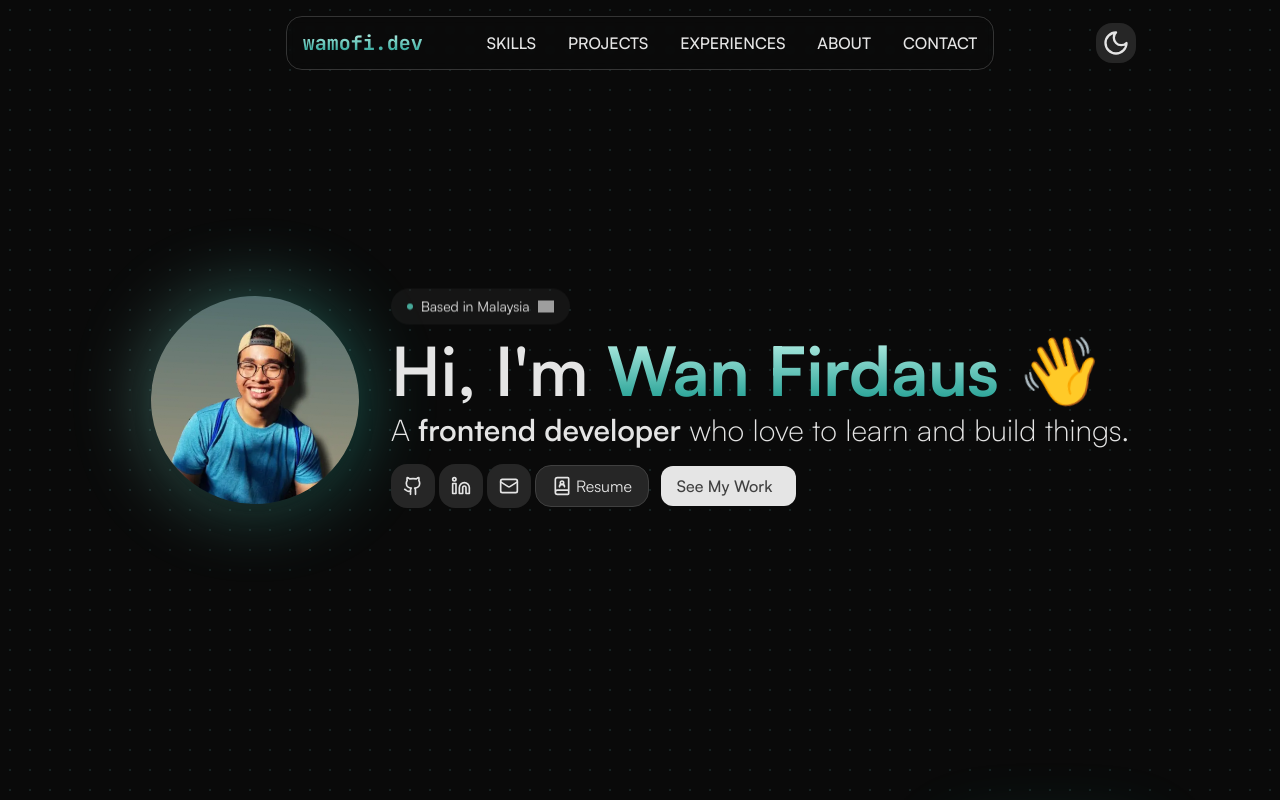
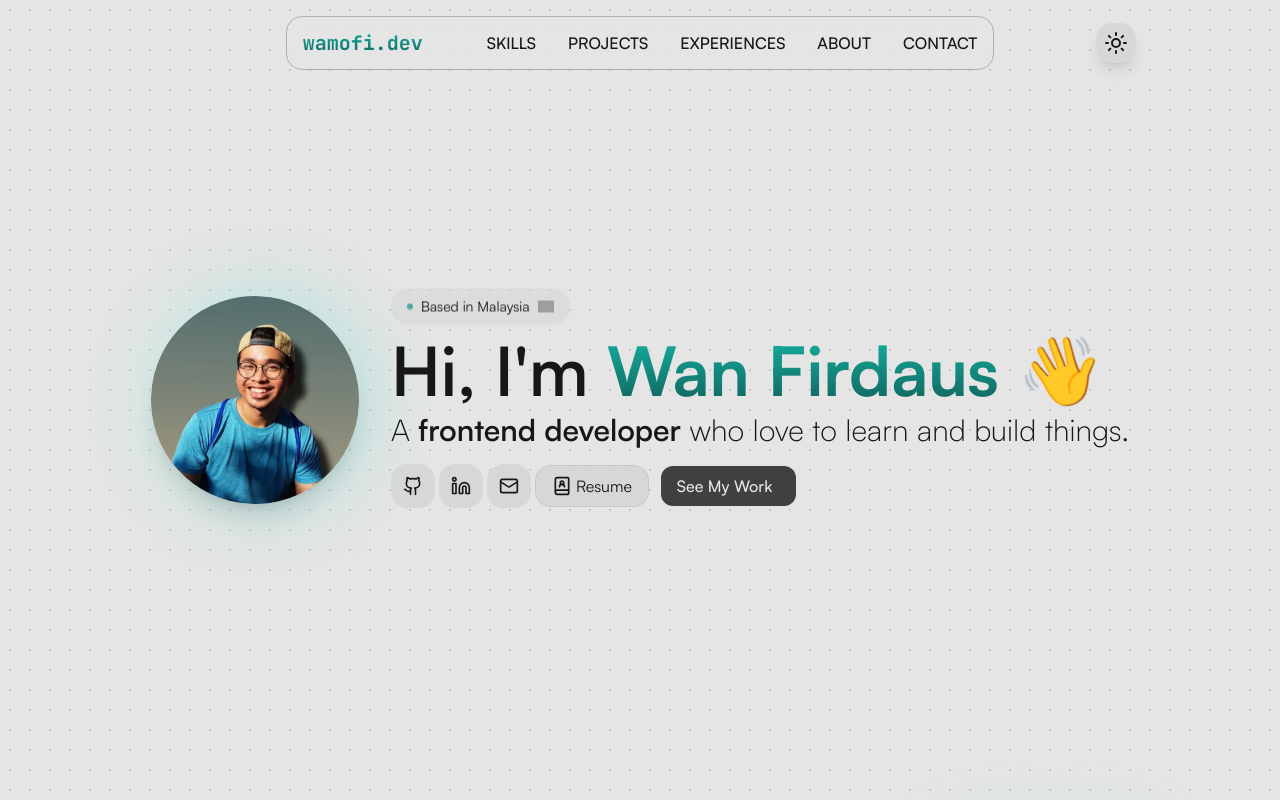
Before and after one commit to wamofi97/wamofi-portfolio, a React (Vite) app: page / in a window 1280 px wide. Shown: the top 800 px of the page. Built offline with nearby package versions, Linux system fonts and the light colour scheme; no server answers; grey boxes are pictures that could not be loaded.

Commit message:
add dark theme for dark scheme

```diff
--- a/src/components/ThemeToggle.jsx
+++ b/src/components/ThemeToggle.jsx
@@ -14,7 +14,13 @@ const ThemeToggle = () => {
 
   useEffect(() => {
     const savedTheme = localStorage.getItem("theme");
-    if (savedTheme === "dark" || savedTheme === null) {
+    if (
+      savedTheme === null &&
+      window.matchMedia("(prefers-color-scheme: dark)").matches
+    ) {
+      setDarkMode(true);
+      document.documentElement.classList.add("dark");
+    } else if (savedTheme === "dark") {
       setDarkMode(true);
       document.documentElement.classList.add("dark");
     } else if (savedTheme === "light") {
@@ -35,9 +41,9 @@ const ThemeToggle = () => {
     <div className="fixed top-0 z-30 w-full max-w-5xl">
       <button
         onClick={toggleDarkMode}
-        className={`absolute right-[72px] top-[11px] flex h-10 w-10 items-center justify-center rounded-2xl bg-neutral-200 bg-transparent transition-colors md:right-4 md:top-[23px] ${darkMode ? "bg-transparent md:bg-neutral-800 md:hover:bg-neutral-700" : "bg-transparent md:bg-neutral-300/80 md:hover:bg-neutral-400"}`}
+        className={`absolute right-[72px] top-[11px] flex h-10 w-10 items-center justify-center rounded-2xl bg-neutral-200 bg-transparent shadow-lg transition-colors md:right-4 md:top-[23px] ${darkMode ? "md:bg-neutral-800 md:hover:bg-neutral-700" : "md:bg-neutral-300/80 md:hover:bg-neutral-400"}`}
       >
-        {darkMode ? <Moon className="h-7 w-7" /> : <Sun className="h-7 w-7" />}
+        {darkMode ? <Moon className="h-6 w-6" /> : <Sun className="h-6 w-6" />}
       </button>
     </div>
   );
```
